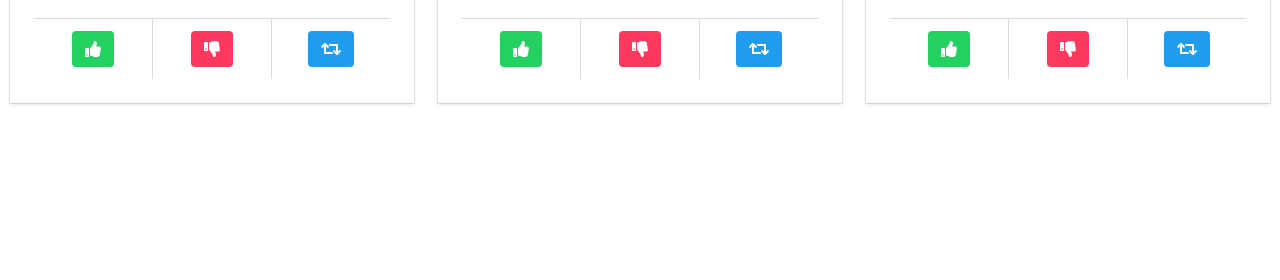
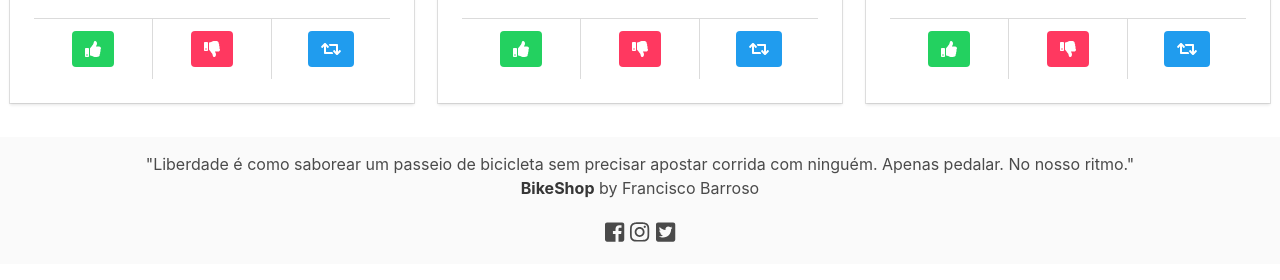
Before and after one commit to barroso/bike_shop, a plain HTML site: page index.html in a window 1280 px wide. Shown: the part 438-718 px from the top of the page. Drawn offline with nearby package versions, Linux system fonts and the light colour scheme.

Commit message:
add rodapé

```diff
--- a/cards.css
+++ b/cards.css
@@ -9,3 +9,11 @@
 .media {
   min-height: 144px;
 }
+
+.redes-sociais {
+  font-size: 22px;
+}
+
+.footer {
+  padding: 15px;
+}
--- a/index.html
+++ b/index.html
@@ -50,6 +50,22 @@
   <div id="card-container" class="columns">
   </div>
 
+  <footer class="footer">
+    <div class="content has-text-centered">
+      <span>"Liberdade é como saborear um passeio de bicicleta sem precisar apostar corrida com ninguém. Apenas pedalar.
+        No nosso ritmo."
+      </span>
+      <p>
+        <strong>BikeShop</strong> by Francisco Barroso
+      </p>
+      <p class="redes-sociais">
+        <i class="fab fa-facebook-square"></i>
+        <i class="fab fa-instagram"></i>
+        <i class="fab fa-twitter-square"></i>
+      </p>
+    </div>
+  </footer>
+
   <template id="card-bike">
     <div class="column">
       <div class="card">
@@ -57,7 +73,8 @@
           <p class="title"></p>
           <article class="media">
             <figure class="media-left">
-              <img class="image is-128x128" src="https://imgcentauro-a.akamaihd.net/900x900/91143302/mountain-bike-caloi-atacama-aro-29-freio-hidraulico-cambio-shimano-24-marchas-img.jpg"/>
+              <img class="image is-128x128"
+                src="https://imgcentauro-a.akamaihd.net/900x900/91143302/mountain-bike-caloi-atacama-aro-29-freio-hidraulico-cambio-shimano-24-marchas-img.jpg" />
             </figure>
             <div class="column">
               <p class="description"></p>
```
